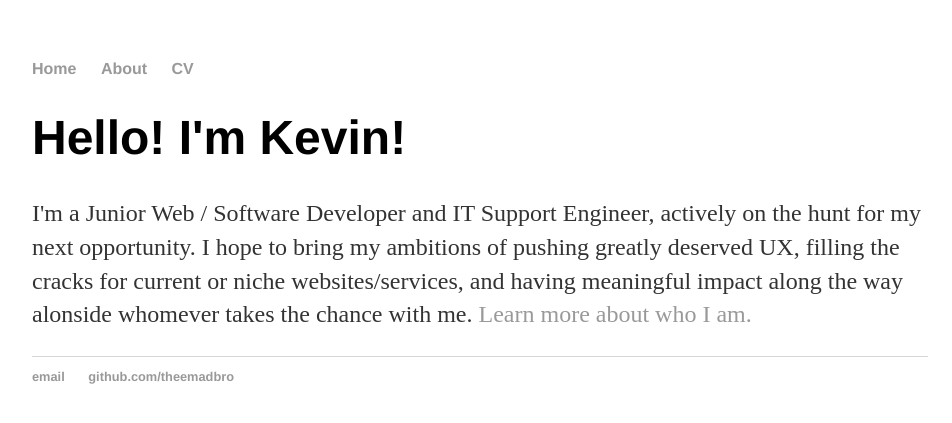
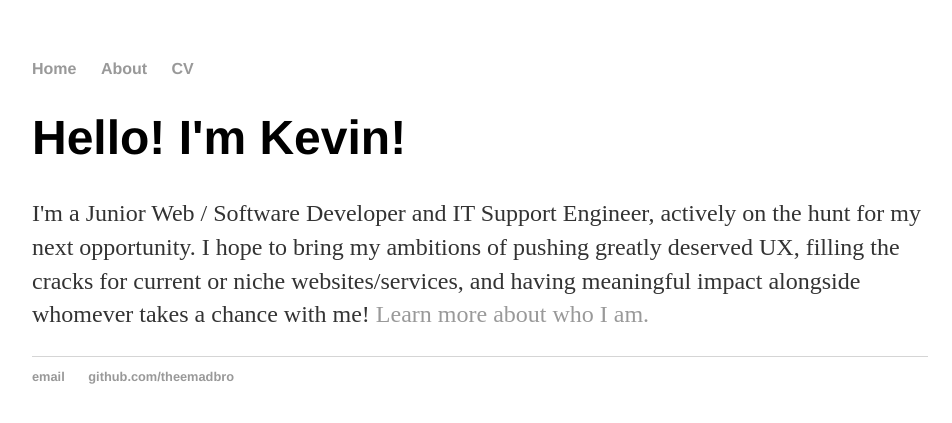
Before and after one commit to theemadbro/theemadbro.github.io, a Jekyll site: the page built from index.html, in a window 1280 px wide. Shown: the top 423 px of the page, without its empty margins (160-1112 px from the left). Built offline with Jekyll 4.4.1, drawn with Linux system fonts in a browser that asks for light colours.

Commit message:
cv and home page edits

```diff
--- a/cv/index.html
+++ b/cv/index.html
@@ -3,6 +3,6 @@
 title: CV/Resume
 ---
 <div class="blurb">
-    <a href="/kevin_capotosto_resume.txt" download><h1>Click here for my CV/Resume! </h1></a>
+    <a href="./kevin_capotosto_resume.txt" download><h1>Click here for my CV/Resume! </h1></a>
     <hr>
 </div><!-- /.blurb -->
--- a/index.html
+++ b/index.html
@@ -4,5 +4,5 @@
 ---
 <div class="blurb">
 	<h1>Hello! I'm Kevin!</h1>
-	<p>I'm a Junior Web / Software Developer and IT Support Engineer, actively on the hunt for my next opportunity. I hope to bring my ambitions of pushing greatly deserved UX, filling the cracks for current or niche websites/services, and having meaningful impact along the way alonside whomever takes the chance with me. <a href="about">Learn more about who I am.</a></p>
+	<p>I'm a Junior Web / Software Developer and IT Support Engineer, actively on the hunt for my next opportunity. I hope to bring my ambitions of pushing greatly deserved UX, filling the cracks for current or niche websites/services, and having meaningful impact alongside whomever takes a chance with me! <a href="about">Learn more about who I am.</a></p>
 </div><!-- /.blurb -->
```
